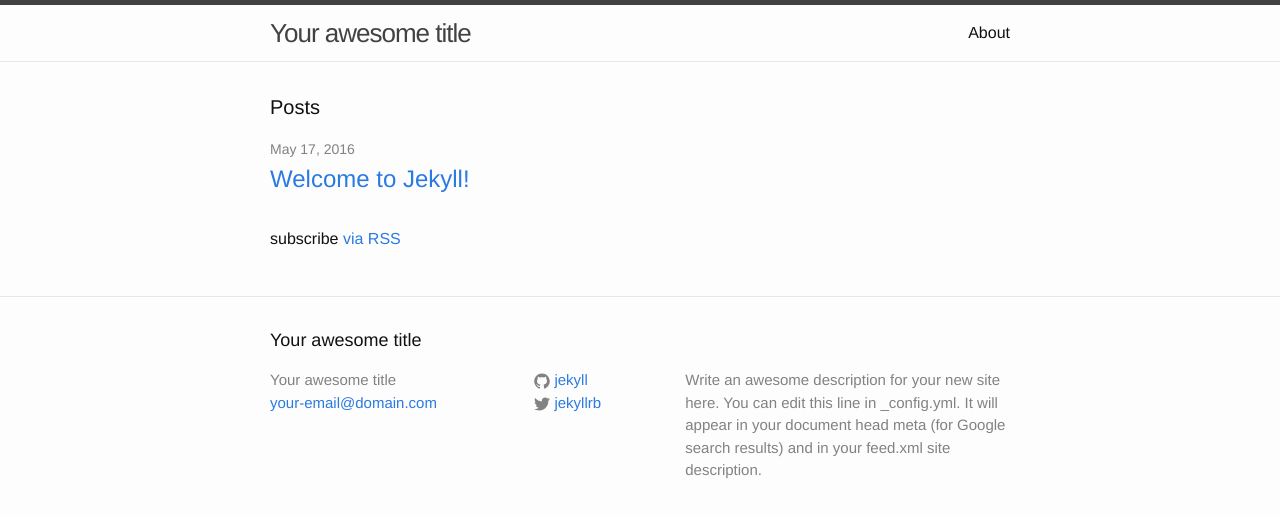
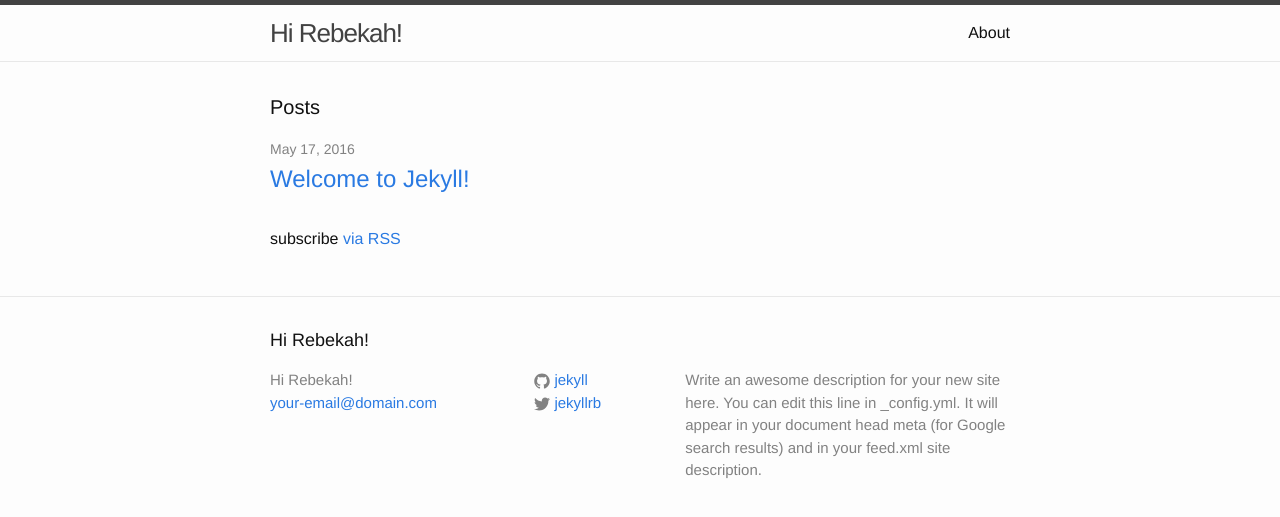
Before and after one commit to ob111/ob111.github.io, a Jekyll site: the page built from index.html, in a window 1280 px wide. Shown: the top 517 px of the page. Built offline with Jekyll 4.4.1, drawn with Linux system fonts in a browser that asks for light colours.

Commit message:
Update _config.yml

```diff
--- a/_config.yml
+++ b/_config.yml
@@ -6,7 +6,7 @@
 # 'jekyll serve'. If you change this file, please restart the server process.
 
 # Site settings
-title: Your awesome title
+title: Hi Rebekah!
 email: your-email@domain.com
 description: > # this means to ignore newlines until "baseurl:"
   Write an awesome description for your new site here. You can edit this
```
